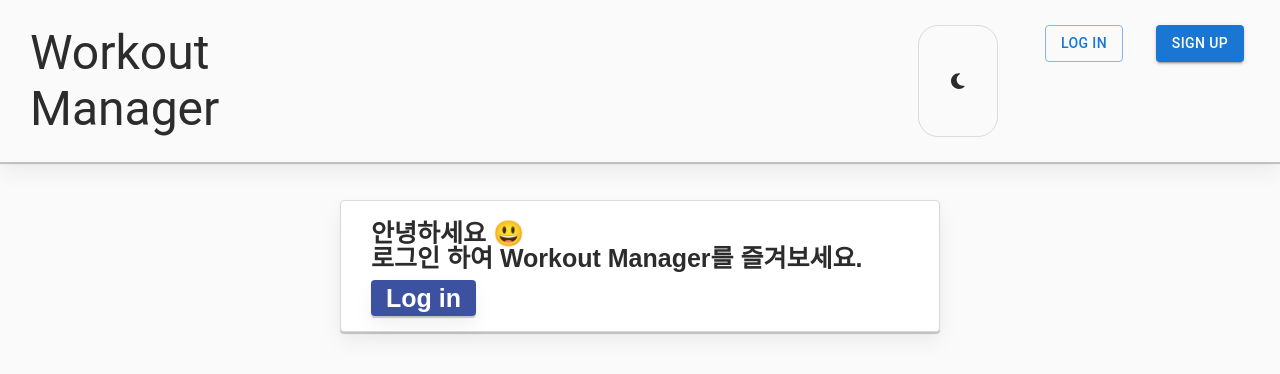
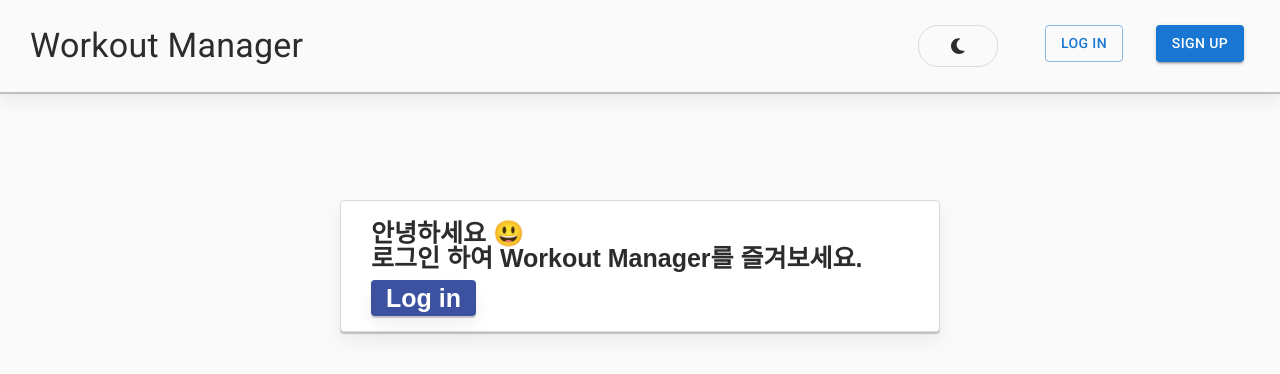
Before and after one commit to wujuno/workout-manager, a React (Create React App) app: page / in a window 1280 px wide. Shown: the top 374 px of the page. Built offline with nearby package versions, Linux system fonts and the light colour scheme.

Commit message:
Implement mui with header

```diff
--- a/src/components/Header.tsx
+++ b/src/components/Header.tsx
@@ -14,6 +14,10 @@ import {
 import useUser from "../hooks/useUser";
 import Button from "@mui/material/Button";
 import { Typography } from "@mui/material";
+import "@fontsource/roboto/300.css";
+import "@fontsource/roboto/400.css";
+import "@fontsource/roboto/500.css";
+import "@fontsource/roboto/700.css";
 
 const Wrapper = styled.nav`
   display: grid;
@@ -61,7 +65,7 @@ function Header() {
   return (
     <Wrapper>
       <Link to="/">
-        <Typography variant="h3">Workout Manager</Typography>
+        <Typography variant="h4">Workout Manager</Typography>
       </Link>
       <Items>
         {isLoggedIn ? (
```
